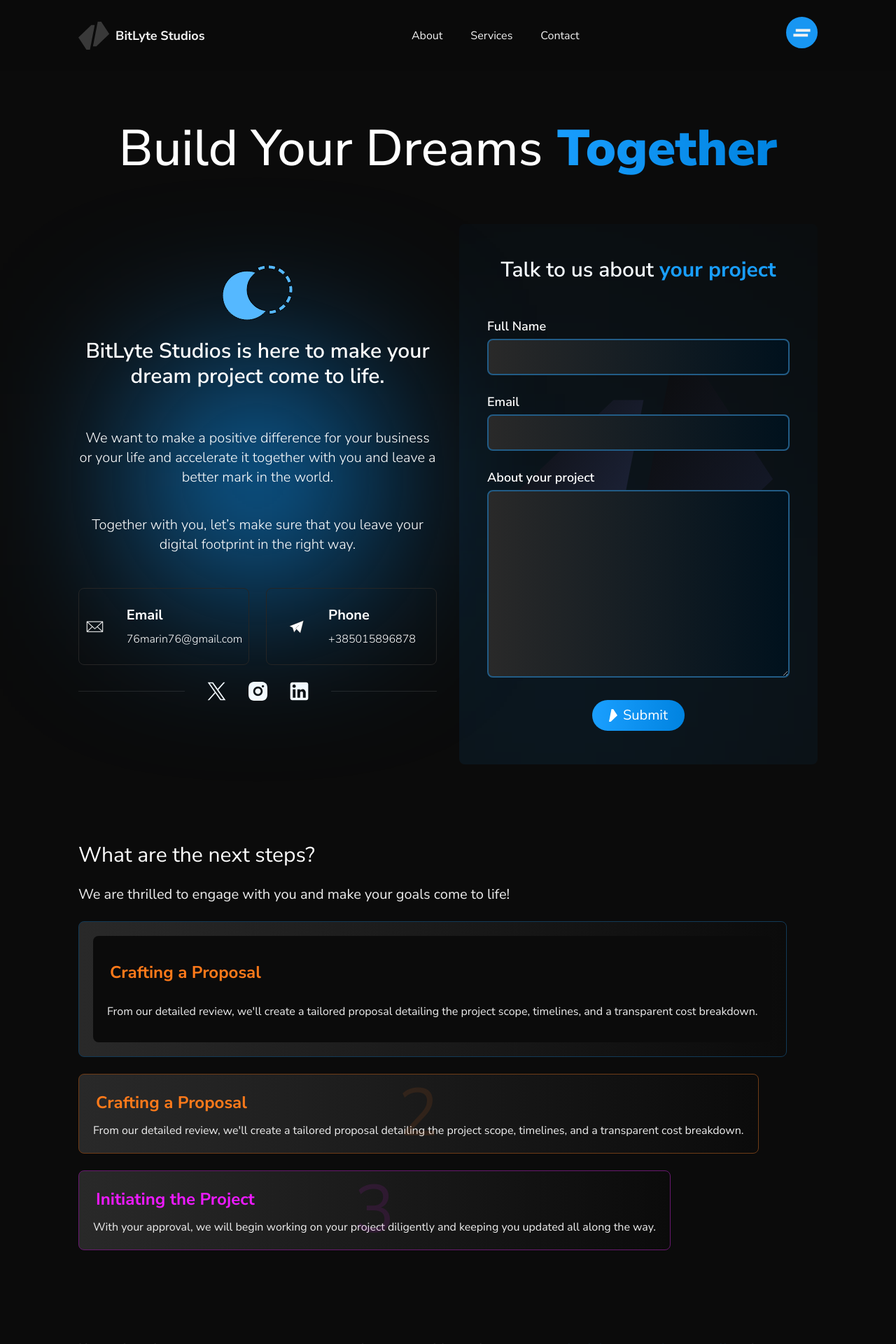
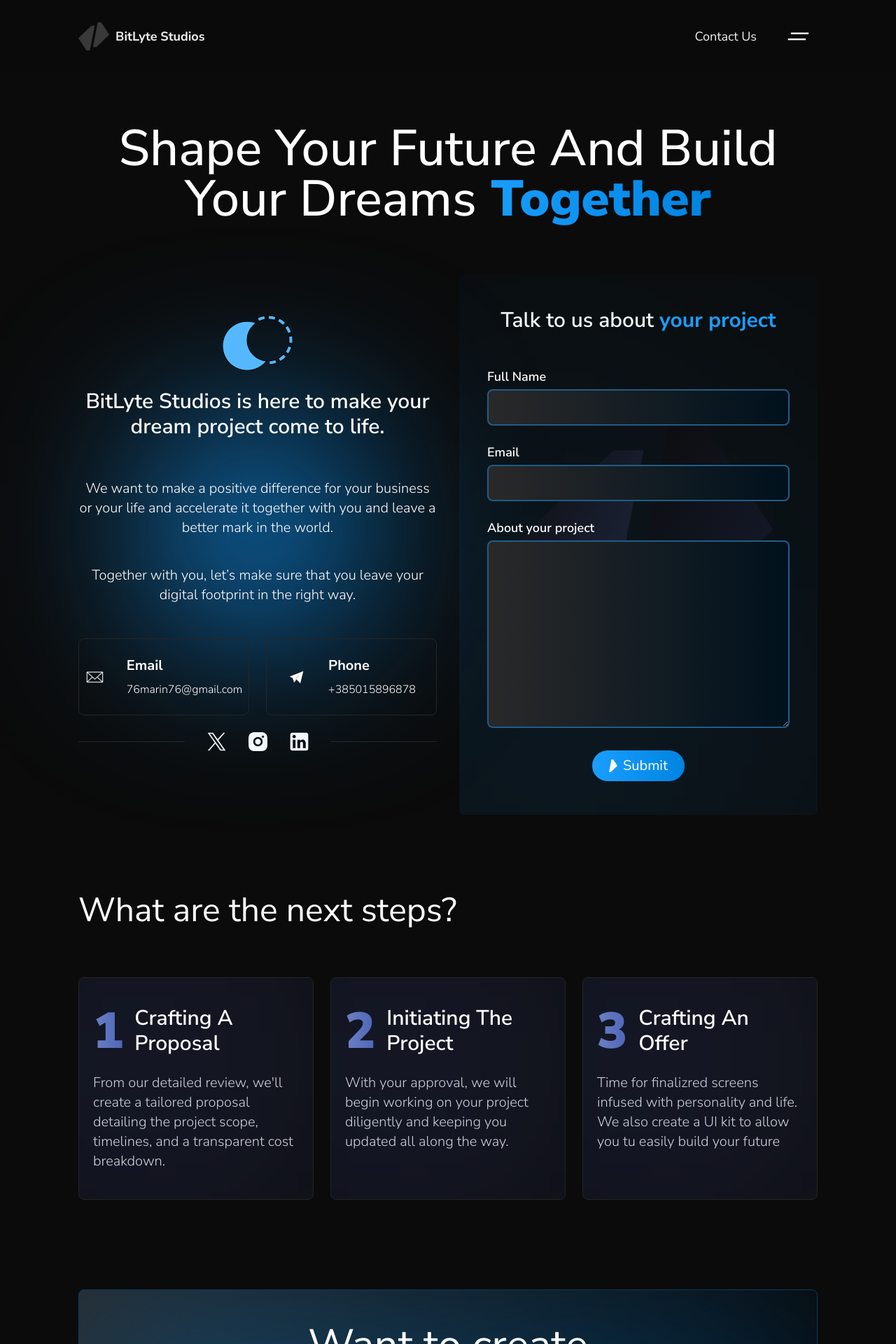
Before and after one commit to zrvnarmarin/BitLyte-Studios-Website, a Next.js app: page /contact in a window 1280 px wide. Shown: the top 1920 px of the page at 70% size. Built offline with nearby package versions, Linux system fonts and the light colour scheme.

Commit message:
added new After PRoposal section with eash steps which are showing to user what happens after query submisison; navbar restyled;

```diff
--- a/app/(home-sections)/HeroSection.tsx
+++ b/app/(home-sections)/HeroSection.tsx
@@ -20,15 +20,12 @@ export default function HeroSection() {
       {/* Services */}
       <ul className="relative w-full flex items-center justify-center gap-6 z-30">
         <li className="w-fit bg-gradient-to-r from-[#0b0b0b] to-[#131313] flex gap-2 items-center justify-center text-base text-[#eeeeee] font-normal z-20 rounded-full border-[0.5px] border-[#252525] px-4 py-2">
-          <span>&#x2022;</span>
           <span>Digital Marketing</span>
         </li>
         <li className="w-fit bg-gradient-to-r from-[#0b0b0b] to-[#131313] flex gap-2 items-center justify-center text-base text-[#eeeeee] font-normal z-20 rounded-full border-[0.5px] border-[#252525] px-4 py-2">
-          <span>&#x2022;</span>
           <span>Web Development</span>
         </li>
         <li className="w-fit bg-gradient-to-r from-[#0b0b0b] to-[#131313] flex gap-2 items-center justify-center text-base text-[#eeeeee] font-normal z-20 rounded-full border-[0.5px] border-[#252525] px-4 py-2">
-          <span>&#x2022;</span>
           <span>Digital Design</span>
         </li>
       </ul>
--- a/app/components/Navbar.tsx
+++ b/app/components/Navbar.tsx
@@ -18,36 +18,35 @@ export default function Navbar({
         scrollPosition > 20 ? "opacity-90   backdrop-blur-xl duration-700" : ""
       } } flex flex-row justify-between items-center lg:bg-inherit px-8 md:px-14 lg:px-24 xl:px-28 2xl:px-32 3xl:px-72 py-6`}
     >
+        <Link href={`/`}>
           <div className="flex items-center gap-2">
-        <Link href={`/`}>
             <LogoIcon />
-        </Link>
             <span className="text-[#ffffff] text-lg font-bold">
               BitLyte Studios
             </span>
           </div>
-      <ul className="relative hidden lg:flex items-center justify-between gap-10">
-        {navbarLinks.map((navbarLink) => (
-          <React.Fragment key={navbarLink.name}>
-            {navbarLink.dropdown === true ? (
-              <DropdownLink
-                name={navbarLink.name}
-                dropdownItems={navbarLink.dropdownItems}
-              />
-            ) : (
-              <NavbarLink key={navbarLink.name} navbarLink={navbarLink} />
-            )}
-          </React.Fragment>
-        ))}
-      </ul>
+        </Link>
+
+      <div className="flex flex-row items-center gap-2">
+        <div className="text-3xl text-red-300 z-40">
+          <Link
+            href={`/contact`}
+            className="w-fit hover:bg-[#ffffff] flex gap-2 items-center justify-center text-[#ffffff] hover:text-[#252525] font-normal text-lg z-20 rounded-full py-2 px-6"
+          >
+            {/* <LogoArrowRight fillColor="#ffffff" /> */}
+            Contact Us
+          </Link>
+        </div>
         <div
           onClick={() => onOpenSidebar()}
-        className="text-3xl text-red-300 z-40"
+          className="flex items-center justify-center z-40"
         >
           <button className="cursor-pointer">
             <MenuButton />
           </button>
         </div>
+      </div>
+
     </nav>
   );
 }
@@ -63,143 +62,6 @@ const NavbarLink = ({ navbarLink }: { navbarLink: NavbarLink }) => {
 export type NavbarLink = {
   name: string;
   link: string;
-};
-
-export const LogoImage = ({
-  width,
-  height,
-}: {
-  width?: number;
-  height?: number;
-}) => {
-  return (
-    <Link href={"/"}>
-      <svg
-        width="35"
-        height="42"
-        viewBox="0 0 35 42"
-        fill="none"
-        xmlns="http://www.w3.org/2000/svg"
-      >
-        <path
-          d="M24.213 0.000488281L34.7533 0.000488281L24.1045 18.4857C22.5133 15.6612 21.6864 12.4705 21.7055 9.22871C21.7245 5.98691 22.5888 2.80613 24.213 0.000488281ZM34.8092 41.9987L10.5403 0.00223828L0 0.00223828L12.1083 21.0285L0 42.0005H10.5403L17.4038 30.1635L24.2148 42.0005L34.8092 41.9987Z"
-          fill="#24D17C"
-        />
-      </svg>
-    </Link>
-  );
-};
-
-const navbarLinks = [
-  {
-    name: "About",
-    link: "/about",
-    dropdown: false,
-  },
-  {
-    name: "Services",
-    link: "/services",
-    dropdown: false,
-  },
-  {
-    name: "Contact",
-    link: "/contact",
-    dropdown: false,
-  },
-];
-
-export function DropdownLink({
-  name,
-  dropdownItems,
-}: {
-  name: string;
-  dropdownItems: string[];
-}) {
-  const [open, setOpen] = useState(false);
-
-  return (
-    <div
-      onMouseEnter={() => setOpen(true)}
-      onMouseLeave={() => setOpen(false)}
-      className="flex items-center gap-1.5"
-    >
-      <a className="normal-case text-base text-white font-normal" href="#0">
-        {name}
-      </a>
-      <button
-        className="flex items-center"
-        aria-expanded={open}
-        onClick={() => setOpen(!open)}
-      >
-        <svg
-          className="w-3 h-3 fill-white"
-          xmlns="http://www.w3.org/2000/svg"
-          width="4"
-          height="4"
-        >
-          <path d="M10 2.586 11.414 4 6 9.414.586 4 2 2.586l4 4z" />
-        </svg>
-      </button>
-      {/* 2nd level menu */}
-      <ul
-        className={`origin-top-right absolute top-full left-1/2 -translate-x-1/2 min-w-[240px] bg-gradient-to-r from-[#101010] to-[#161616] border border-[#292929] p-2 rounded-lg shadow-xl ${
-          !open && "hidden"
-        }`}
-      >
-        {dropdownItems.map((item, index) => (
-          <DropdownLinkElement key={index} name={item.name} link={item.link} />
-        ))}
-      </ul>
-    </div>
-  );
-}
-
-export const DropdownLinkElement = ({
-  name,
-  link,
-}: {
-  name: string;
-  link: string;
-}) => {
-  return (
-    <li>
-      <Link
-        className="text-slate-800 hover:bg-gradient-to-r from-[#1D7349] to-[#31C57D] flex items-center p-2 rounded-md"
-        href={link}
-      >
-        <div className="flex items-center justify-center bg-[#31C57D] shadow-sm h-7 w-7 shrink-0 mr-3 p-1 rounded-md">
-          <TestIconTwo iconFill="#ffffff" />
-        </div>
-        <span className="whitespace-nowrap normal-case text-md text-white leading-2 font-normal">
-          {name}
-        </span>
-      </Link>
-    </li>
-  );
-};
-
-export const TestIconTwo = ({
-  width = "2.5em",
-  height = "2.5em",
-  iconFill,
-}: {
-  width?: string;
-  height?: string;
-  iconFill: string;
-}) => {
-  return (
-    <svg
-      xmlns="http://www.w3.org/2000/svg"
-      width={width}
-      height={height}
-      viewBox="0 0 50 50"
-    >
-      <path
-        fill={iconFill}
-        d="M17.962 44.874a1.007 1.007 0 0 1-.05 1.416l-2.172 2.031a.999.999 0 0 1-1.411-.051L1.68 34.638a1.007 1.007 0 0 1 .051-1.416l2.175-2.028a.998.998 0 0 1 1.411.051zm16.14-25.65a1.007 1.007 0 0 1-.051 1.416l-13.67 12.77a.999.999 0 0 1-1.411-.051l-3.263-3.521a1.007 1.007 0 0 1 .051-1.416l13.667-12.77a.997.997 0 0 1 1.41.051zM22.613 40.527c.374.403.351 1.04-.051 1.416l-2.175 2.03a.998.998 0 0 1-1.411-.051L6.334 30.29a1.007 1.007 0 0 1 .05-1.416l2.171-2.029a.999.999 0 0 1 1.411.051zm21.063-20.814a1.007 1.007 0 0 1-.052 1.416l-2.174 2.03a1 1 0 0 1-1.412-.05L27.394 9.48a1.006 1.006 0 0 1 .05-1.416l2.18-2.035a.997.997 0 0 1 1.41.051zm4.644-4.34a1.009 1.009 0 0 1-.051 1.417l-2.17 2.029a.997.997 0 0 1-1.41-.05L32.047 5.134a1.009 1.009 0 0 1 .05-1.417l2.172-2.033a.995.995 0 0 1 1.409.05z"
-      ></path>
-    </svg>
-  );
 };
 
 export const LogoIcon = () => {
@@ -244,46 +106,17 @@ export const LogoIconWhite = () => {
   );
 };
 
-export const LogoIconBlue = () => {
-  return (
-    <svg
-      width="45"
-      height="40"
-      viewBox="0 0 45 40"
-      fill="none"
-      xmlns="http://www.w3.org/2000/svg"
-    >
-      <path
-        d="M23.3278 4.85669H18.4829L0 22.4283L11.4937 39.9998H16.4909L23.3278 4.85669Z"
-        fill="#1A9FFF"
-      />
-      <path
-        d="M20.783 35.1431H25.6279L44.1108 17.5716L32.6171 4.36873e-07L27.6199 0L20.783 35.1431Z"
-        fill="#1A9FFF"
-      />
-    </svg>
-  );
-};
-
 export const MenuButton = () => {
   return (
     <svg
-      width="45"
-      height="45"
+      width="55"
+      height="55"
       viewBox="0 0 45 45"
       fill="none"
       xmlns="http://www.w3.org/2000/svg"
     >
-      <circle
-        cx="22.5"
-        cy="22.5"
-        r="20.5"
-        fill="#1A9FFF"
-        stroke="#1A9FFF"
-        strokeWidth="4"
-      />
-      <path d="M10.3846 26.3076H31.1539" stroke="white" strokeWidth="4" />
-      <path d="M13.7692 19.3845H34.5385" stroke="white" strokeWidth="4" />
+      <path d="M10.3846 26.3076H31.1539" stroke="white" strokeWidth="2" />
+      <path d="M13.7692 19.3845H34.5385" stroke="white" strokeWidth="2" />
     </svg>
   );
 };
--- a/app/components/NavigationFullScreen.tsx
+++ b/app/components/NavigationFullScreen.tsx
@@ -2,7 +2,7 @@
 
 import Link from "next/link";
 import React, { useEffect } from "react";
-import { LogoIcon, LogoIconBlue, MenuButton } from "./Navbar";
+import { LogoIcon, MenuButton } from "./Navbar";
 import { ContactIcon, EmailIcon, socialMediaIcons } from "./Footer";
 
 export default function NavigationMenuFullScreen({
--- a/app/contact/(contact-sections)/AfterProposalSection.tsx
+++ b/app/contact/(contact-sections)/AfterProposalSection.tsx
@@ -1,107 +1,76 @@
 import React from "react";
-import Image from "next/image";
 import "../../../public/test.css";
 import SectionWrapper from "@/app/components/SectionWrapper";
-import { Logo } from "@/app/services/[serviceId]/StepsSection";
 
 export default function AfterProposalSection() {
   return (
     <SectionWrapper>
-      <h2 className="w-full text-3xl text-[#ffffff]">
+      <h2 className="w-full text-5xl text-[#ffffff] z-20">
         What are the next steps?
       </h2>
-      <p className="text-xl text-[#eeeeee] font-normal">
-        We are thrilled to engage with you and make your goals come to life!
-      </p>
 
-      <div className="relative w-fit bg-gradient-to-r from-[#292929] to-[#0b0b0b] border-[0.5px] border-[#123a57] p-5 rounded-lg">
-        <div className="relative flex flex-col gap-4 text-base bg-[#0b0b0b] text-[#eeeeee] font-normal py-8 text-start px-5 rounded-lg">
-          <p className="w-full text-[#FF7A1A] rounded-lg p-1 text-2xl font-bold z-20">
-            Crafting a Proposal
-          </p>
-          <p className="text-base text-[#eeeeee] font-normal z-20 pt-2">
-          From our detailed review, we'll create a tailored proposal detailing
-          the project scope, timelines, and a transparent cost breakdown.
-        </p>
-          {/* <div
-          className={`w-24 h-24 absolute inset-0 bg-gradient-to-r from-[#000000] to-[#653ED0] z-10 blur-[100px]`}
-        ></div> */}
-
-        </div>
+      <div className="grid grid-cols-3 gap-6 pt-12">
+        {afterProposalSteps.map((step) => (
+          <ProcessStepCard
+            id={step.id}
+            title={step.title}
+            description={step.description}
+          />
+        ))}
       </div>
-
-      <div className="relative w-fit bg-gradient-to-r from-[#292929] to-[#0b0b0b] border-[0.5px] border-[#6f3c17] p-5 rounded-lg">
-        <span className="w-full h-full text-[#FF7A1A]/10 absolute inset-0 flex items-center justify-center z-10 text-8xl">
-          2
-        </span>
-        <p className="w-full text-[#FF7A1A] rounded-lg p-1 text-2xl font-bold z-20">
-          Crafting a Proposal
-        </p>
-        <p className="text-base text-[#eeeeee] font-normal z-20 pt-2">
-          From our detailed review, we'll create a tailored proposal detailing
-          the project scope, timelines, and a transparent cost breakdown.
-        </p>
-      </div>
-
-      <div className="relative w-fit bg-gradient-to-r from-[#292929] to-[#0b0b0b] border-[0.5px] border-[#681a6f] p-5 rounded-lg">
-        <span className="w-full h-full text-[#ED1AFF]/10 absolute inset-0 flex items-center justify-center z-10 text-8xl">
-          3
-        </span>
-        <p className="w-full text-[#ED1AFF] rounded-lg p-1 text-2xl font-bold z-20">
-          Initiating the Project
-        </p>
-        <p className="text-base text-[#eeeeee] font-normal z-20 pt-2">
-          With your approval, we will begin working on your project diligently
-          and keeping you updated all along the way.
-        </p>
-      </div>
-
-      {/* <div className="relative w-fit bg-gradient-to-r from-[#292929] to-[#003e6a] p-5 rounded-lg">
-                <p className="w-full text-[#1A9FFF] rounded-lg p-1 z-20   text-2xl font-bold ">
-                    We`ll analyse your brief
-                </p>
-                <p className="text-base text-[#eeeeee] font-normal z-20">
-                    Lorem ipsum dolor sit amet, consectetur adipisicing elit. Iste, nostrum?
-                </p>
-            </div> */}
-
-      {/* <div className="relative w-fit bg-gradient-to-r from-[#292929] to-[#006A61] p-5 rounded-lg">
-                <p className="w-full text-[#1A9FFF] rounded-lg p-1 z-20   text-2xl font-bold ">
-                    We`ll analyse your brief
-                </p>
-                <p className="text-base text-[#eeeeee] font-normal z-20">
-                    Lorem ipsum dolor sit amet, consectetur adipisicing elit. Iste, nostrum?
-                </p>
-            </div> */}
-
-      {/* <div className="w-full flex flex-col gap-4">
-                {achievements.map(achievement =>
-                    <AchievementCard
-                        key={achievement.id}
-                        id={achievement.id}
-                        stat={achievement.stat}
-                        description={achievement.description}
-                        colorClasses={achievement.colorClasses}
-                    />
-                )}
-            </div> */}
     </SectionWrapper>
   );
 }
 
-export const LogoIcon = () => {
+export const ProcessStepCard = ({
+  id,
+  title,
+  description,
+}: AfterProposalCardType) => {
   return (
-    <svg
-      width="45"
-      height="40"
-      viewBox="0 0 45 40"
-      fill="none"
-      xmlns="http://www.w3.org/2000/svg"
+    <div
+      className={`relative overflow-hidden flex-1 px-5 py-10 cursor-pointer rounded-lg border-[0.5px] border-[#252525]`}
     >
-      <path
-        d="M20.783 35.1431H25.6279L44.1108 17.5716L32.6171 4.36873e-07L27.6199 0L20.783 35.1431Z"
-        fill="#FF7A1A"
-      />
-    </svg>
+      {/* Blur background */}
+      <div className="w-96 h-96 absolute right-0 bottom-0 bg-gradient-to-r from-[#3B4EB5] to-[#222222] z-10 blur-[230px]"></div>
+
+      <div className="w-full flex items-center justify-around z-20">
+        <span className="linear-gradient-purple-text font-black text-7xl z-0 mr-4">
+          {id}
+        </span>
+        <span className="text-[#ffffff] font-semibold text-3xl z-30">
+          {title}
+        </span>
+      </div>
+
+      <p className="text-xl font-light text-[#ffffff] text-start pt-6 z-30">
+        {description}
+      </p>
+    </div>
   );
 };
+
+const afterProposalSteps: AfterProposalCardType[] = [
+  {
+    id: 1,
+    title: "Crafting A Proposal",
+    description: `From our detailed review, we'll create a tailored proposal detailing the project scope, timelines, and a transparent cost breakdown.`,
+  },
+  {
+    id: 2,
+    title: "Initiating The Project",
+    description: `With your approval, we will begin working on your project diligently
+          and keeping you updated all along the way.`,
+  },
+  {
+    id: 3,
+    title: "Crafting An Offer",
+    description: `Time for finalizred screens infused with personality and life. We also create a UI kit to allow you tu easily build your future`,
+  },
+];
+
+export type AfterProposalCardType = {
+  id: number;
+  title: string;
+  description: string;
+};
--- a/app/contact/(contact-sections)/HeroSection.tsx
+++ b/app/contact/(contact-sections)/HeroSection.tsx
@@ -16,7 +16,7 @@ export default function HeroSection() {
     <HeroSectionWrapper>
       <div>
         <h1 className="text-7xl text-[#ffffff] font-medium text-center z-30 pt-16">
-          Build Your Dreams
+          Shape Your Future And Build Your Dreams
           <span className="custom-text font-black"> Together </span>
         </h1>
       </div>
--- a/app/contact/(contact-sections)/QueryCallSection.tsx
+++ b/app/contact/(contact-sections)/QueryCallSection.tsx
@@ -1,20 +1,12 @@
 import React from "react";
-import Image from "next/image";
-import '../../../public/test.css'
+import "../../../public/test.css";
 import SectionWrapper from "@/app/components/SectionWrapper";
-import ArrowRight from '../../../public/images/Rectangle 1.svg'
-import { UniqueSellingPointIconOne } from "@/app/(home-sections)/ServicesSection";
 import Link from "next/link";
 import { LogoForButton } from "@/app/services/[serviceId]/HeroSection";
 
 export default function QueryCallSection() {
   return (
     <SectionWrapper>
-            <p className="text-xl text-[#eeeeee] font-normal">
-                If you cherish more <span className="text-[#1A9FFF]">eye-to-eye connection </span>or have any additional questions,
-                <span className="text-[#1A9FFF]">{" "}schedule a consultation call</span> with us.
-            </p>
-
       <div className="relative overflow-hidden flex items-center justify-center bg-gradient-to-r from-[#292929] to-[#090909] border-[#0f3856] border-[0.5px] rounded-lg ">
         {/* Blur background */}
         <div className="w-full h-full absolute right-0 bottom-0 bg-gradient-to-r from-[#1a4869] to-[#002139] z-10 blur-[130px]"></div>
@@ -35,15 +27,5 @@ export default function QueryCallSection() {
         </div>
       </div>
     </SectionWrapper>
-    )
+  );
 }
-
-
-
-export const LogoIcon = () => {
-    return (
-        <svg width="45" height="40" viewBox="0 0 45 40" fill="none" xmlns="http://www.w3.org/2000/svg">
-            <path d="M20.783 35.1431H25.6279L44.1108 17.5716L32.6171 4.36873e-07L27.6199 0L20.783 35.1431Z" fill="#FF7A1A"/>
-        </svg>
-    )
-  }
```
Lines whose indentation alone changed are shown as unchanged.
